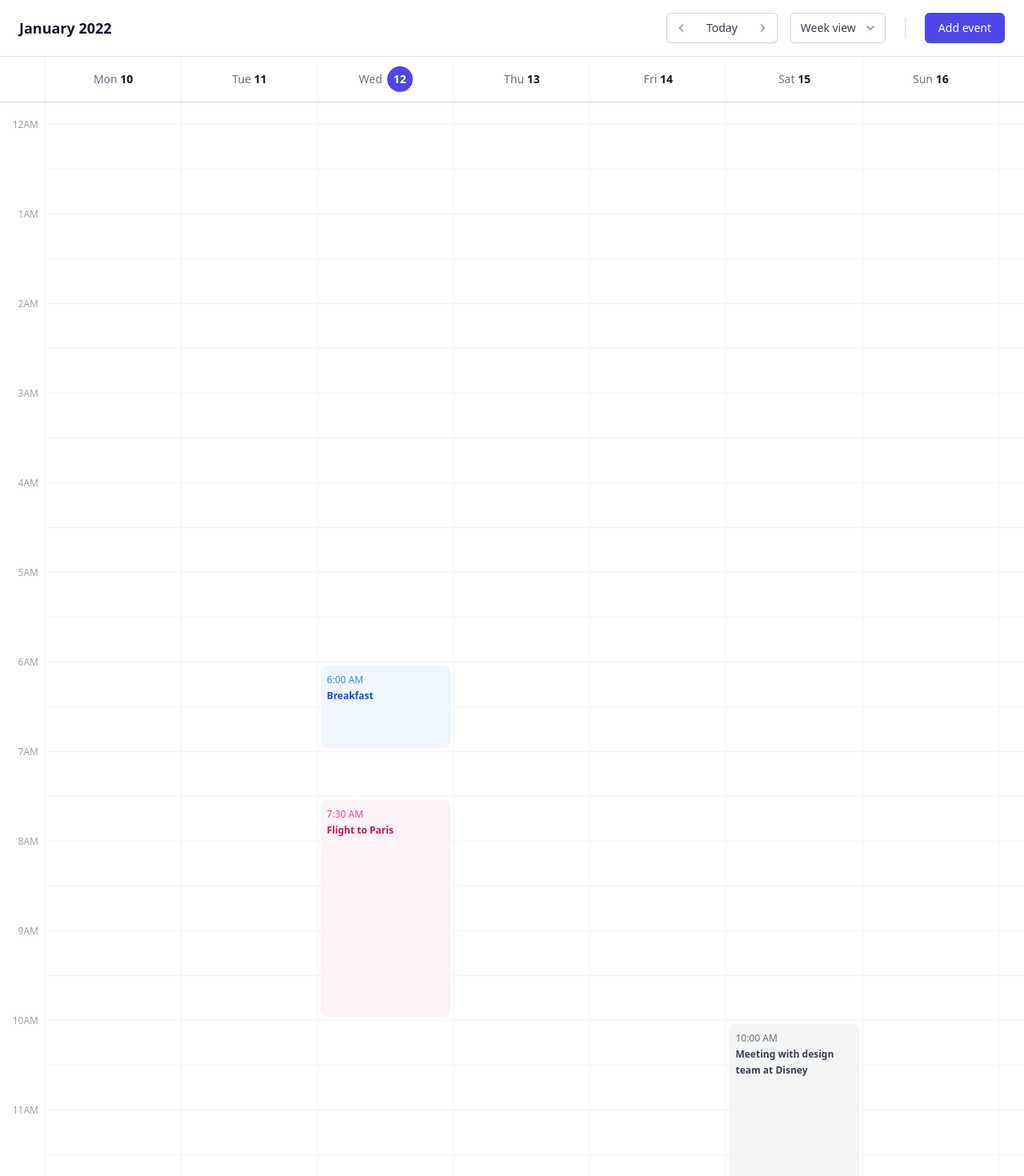
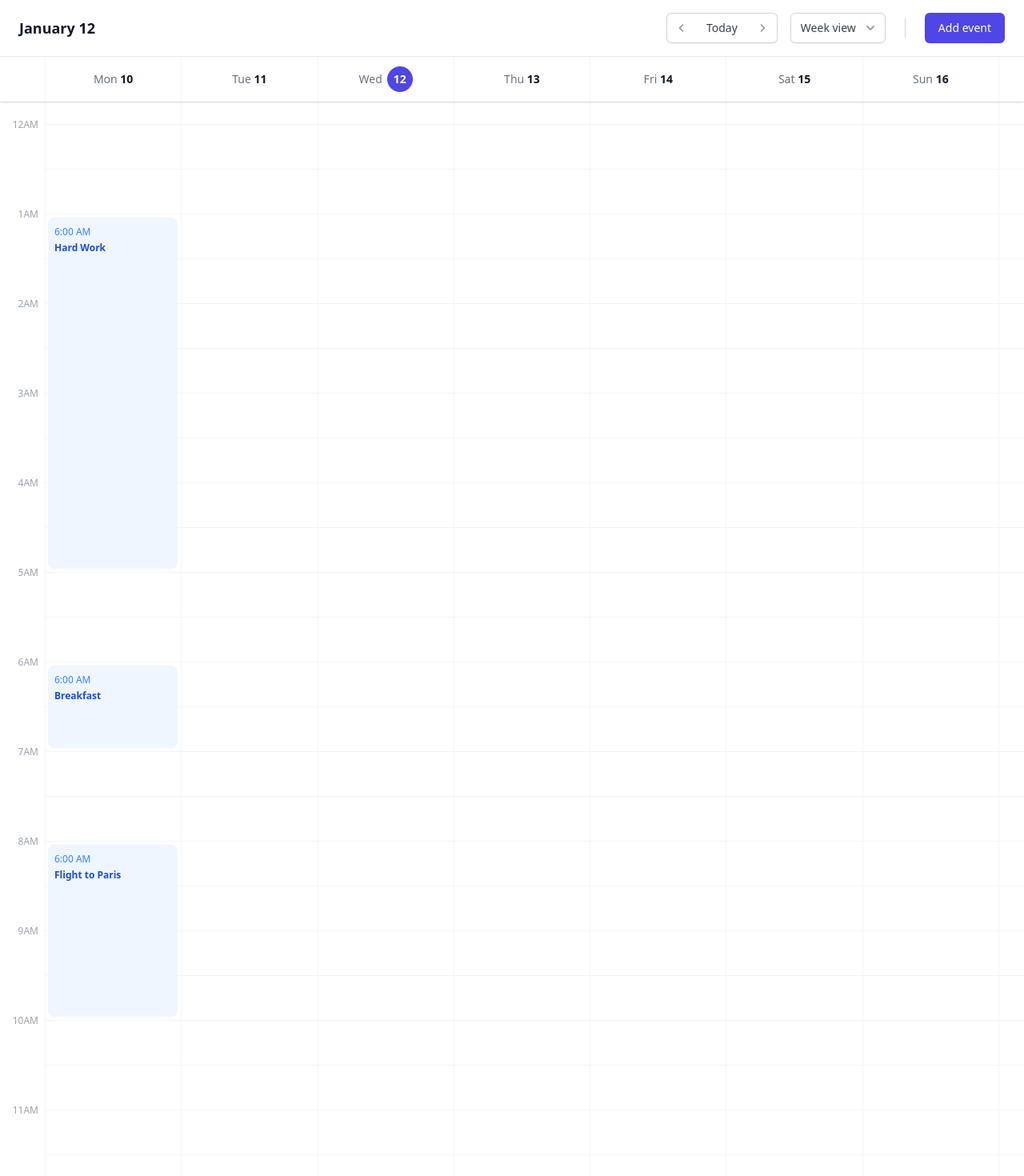
Before and after one commit to abimaell95/T1-CRONUS, a React (Create React App) app in the folder frontend/: page /calendar in a window 1280 px wide. Shown: the top 1470 px of the page at 80% size. Built offline with nearby package versions, Linux system fonts and the light colour scheme.

Commit message:
¿Adds WeeklyDay State management

```diff
--- a/frontend/src/ui/components/Calendar/WeeklyView.js
+++ b/frontend/src/ui/components/Calendar/WeeklyView.js
@@ -1,5 +1,5 @@
 /* This example requires Tailwind CSS v2.0+ */
-import { Fragment, useEffect, useRef } from 'react'
+import { Fragment, useEffect, useRef, useState } from 'react'
 import { ChevronDownIcon, ChevronLeftIcon, ChevronRightIcon, DotsHorizontalIcon } from '@heroicons/react/solid'
 import { Menu, Transition } from '@headlessui/react'
 import { classNames } from '../../utils'
@@ -10,6 +10,30 @@ function WeeklyView() {
   const containerNav = useRef(null)
   const containerOffset = useRef(null)
 
+  const [state, setState ]= useState(
+    {
+      selectedView:"weekly",
+      selectedDate : new Date('2022-01-12T00:00'),
+      events: [
+        {
+          startDate: new Date('2022-01-12T06:00'),
+          endDate : new Date('2022-01-12T07:00'),
+          title: "Breakfast"
+        },
+        {
+          startDate: new Date('2022-01-12T08:00'),
+          endDate : new Date('2022-01-12T10:00'),
+          title: "Flight to Paris"
+        },
+        {
+          startDate: new Date('2022-01-13T01:00'),
+          endDate : new Date('2022-01-13T05:00'),
+          title: "Hard Work"
+        }
+      ]
+    }
+  );
+
   useEffect(() => {
     // Set the container scroll position based on the current time.
     const currentMinute = new Date().getHours() * 60
@@ -19,11 +43,34 @@ function WeeklyView() {
       1440
   }, [])
 
+
+  const dateToMonthlyDate = (date) =>{
+    const monthMap = {
+      0 : "January",
+      1 : "Febrero",
+      2 : "Marzo",
+      3 : "Abril",
+      4 : "Mayo",
+      5 : "Junio",
+      6 : "Julio",
+      7 : "Agosto",
+      8 : "Septiembre",
+      9 : "Octubre",
+      10 : "Noviembre",
+      11 : "Diciembre"
+    }
+    return `${monthMap[date.getMonth()]} ${date.getDate()}`
+  }
+
+  const get30MinIntervals = (date1, date2) =>{
+    return 2 * (Math.abs(date2  - date1)/ 36e5) ;
+  }
+
   return (
     <div className="flex h-full flex-col">
       <header className="relative z-40 flex flex-none items-center justify-between border-b border-gray-200 py-4 px-6">
         <h1 className="text-lg font-semibold text-gray-900">
-          <time dateTime="2022-01">January 2022</time>
+          <time dateTime="  2022-01">{dateToMonthlyDate(state.selectedDate)}</time>
         </h1>
         <div className="flex items-center">
           <div className="flex items-center rounded-md shadow-sm md:items-stretch">
@@ -271,7 +318,7 @@ function WeeklyView() {
                 S <span className="mt-1 flex h-8 w-8 items-center justify-center font-semibold text-gray-900">16</span>
               </button>
             </div>
-
+            {/* WE CAN ADD HERE THE HEADER  AND ITERATE THE VALUES FROM SELECTED DATE TO CREATE AN ARRAY WITH MONTH - DAY */}
             <div className="-mr-px hidden grid-cols-7 divide-x divide-gray-100 border-r border-gray-100 text-sm leading-6 text-gray-500 sm:grid">
               <div className="col-end-1 w-14" />
               <div className="flex items-center justify-center py-3">
@@ -486,39 +533,26 @@ function WeeklyView() {
                 className="col-start-1 col-end-2 row-start-1 grid grid-cols-1 sm:grid-cols-7 sm:pr-8"
                 style={{ gridTemplateRows: '1.75rem repeat(288, minmax(0, 1fr)) auto' }}
               >
-                <li className="relative mt-px flex sm:col-start-3" style={{ gridRow: '74 / span 12' }}>
+                {/*
+                    - col-start-x represents the index for the day of the event
+                    - span x represents the duration of the event with 30 min gap
+                    - first x represent the position on y axes, where th x is the result of (6*x)+2
+                  */}
+                {state.events.map(({startDate, endDate, title})=>{
+                  return(
+                    <li className={"relative mt-px flex "+ `sm:col-start-${startDate.getDay()}` } style={{ gridRow: `${(startDate.getHours()*12)+2} / span ${get30MinIntervals(endDate,startDate)*6}` }}>
                     <a
                       href=" "
                       className="group absolute inset-1 flex flex-col overflow-y-auto rounded-lg bg-blue-50 p-2 text-xs leading-5 hover:bg-blue-100"
                     >
-                    <p className="order-1 font-semibold text-blue-700">Breakfast</p>
+                      <p className="order-1 font-semibold text-blue-700">{title}</p>
                       <p className="text-blue-500 group-hover:text-blue-700">
                         <time dateTime="2022-01-12T06:00">6:00 AM</time>
                       </p>
                     </a>
                   </li>
-                <li className="relative mt-px flex sm:col-start-3" style={{ gridRow: '92 / span 30' }}>
-                  <a
-                    href=" "
-                    className="group absolute inset-1 flex flex-col overflow-y-auto rounded-lg bg-pink-50 p-2 text-xs leading-5 hover:bg-pink-100"
-                  >
-                    <p className="order-1 font-semibold text-pink-700">Flight to Paris</p>
-                    <p className="text-pink-500 group-hover:text-pink-700">
-                      <time dateTime="2022-01-12T07:30">7:30 AM</time>
-                    </p>
-                  </a>
-                </li>
-                <li className="relative mt-px hidden sm:col-start-6 sm:flex" style={{ gridRow: '122 / span 24' }}>
-                  <a
-                    href=" "
-                    className="group absolute inset-1 flex flex-col overflow-y-auto rounded-lg bg-gray-100 p-2 text-xs leading-5 hover:bg-gray-200"
-                  >
-                    <p className="order-1 font-semibold text-gray-700">Meeting with design team at Disney</p>
-                    <p className="text-gray-500 group-hover:text-gray-700">
-                      <time dateTime="2022-01-15T10:00">10:00 AM</time>
-                    </p>
-                  </a>
-                </li>
+                  )
+                })}
               </ol>
             </div>
           </div>
```
Lines whose indentation alone changed are shown as unchanged.
